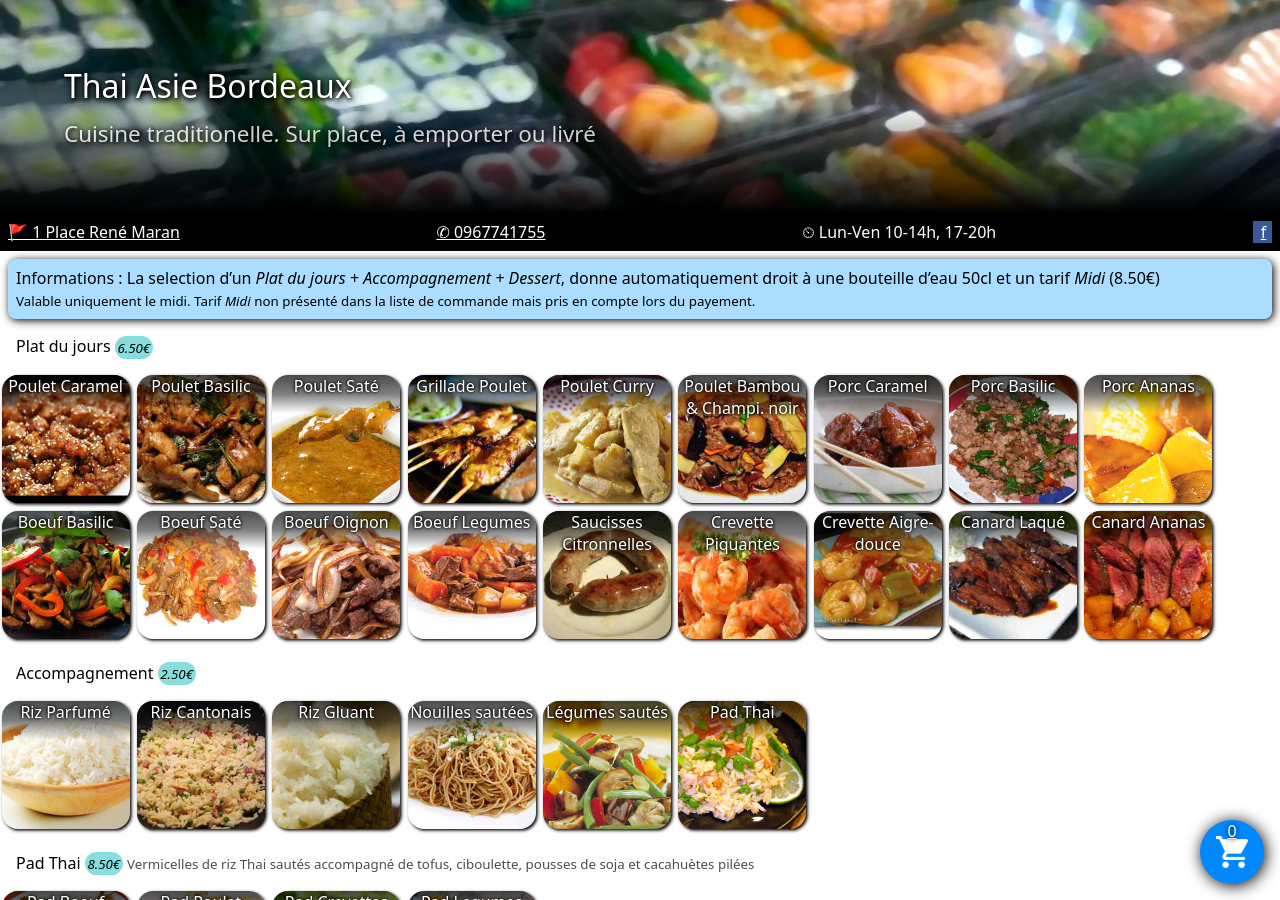
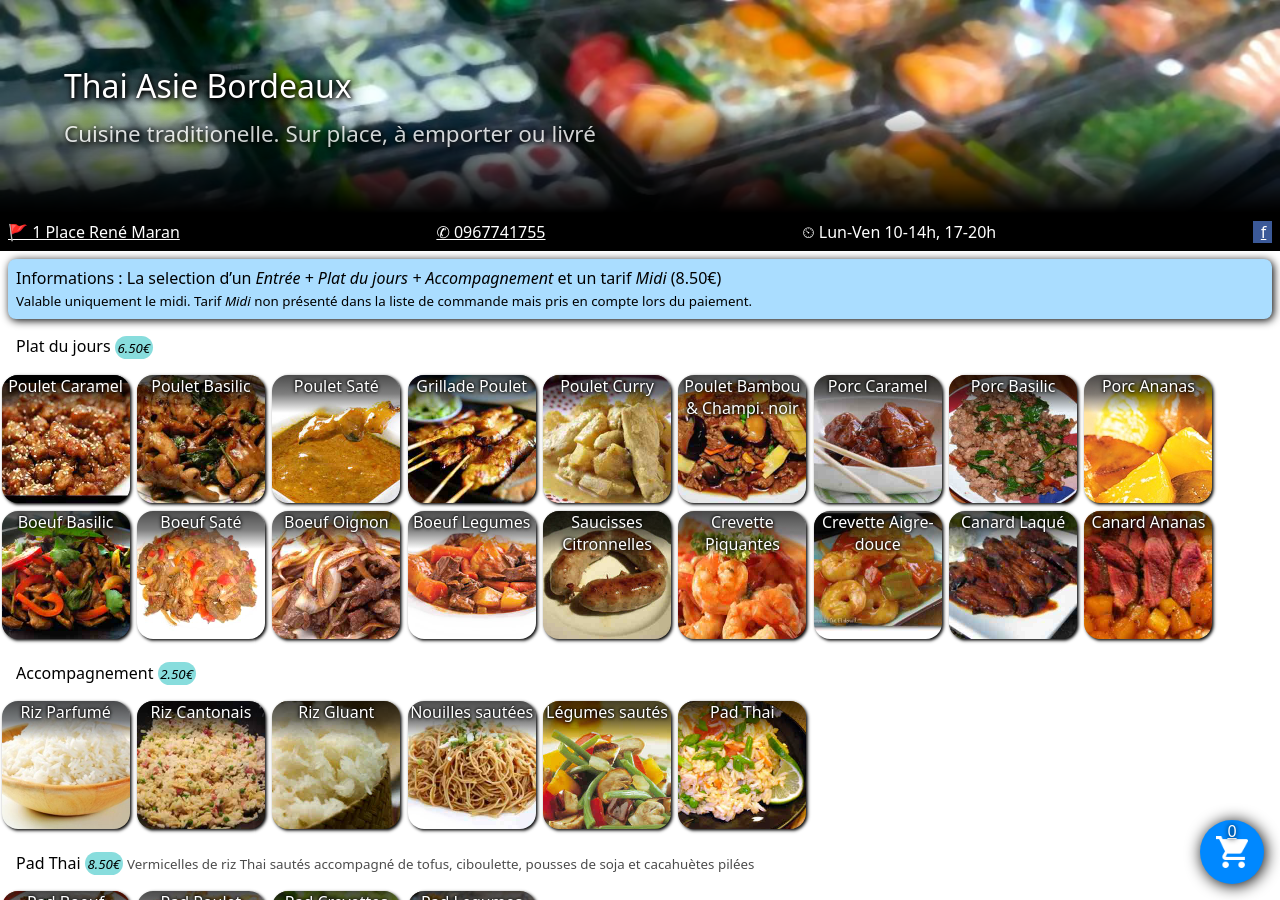
Before and after one commit to niris/thaiasiebordeaux, a Jekyll site: the page built from index.html, in a window 1280 px wide and 900 px high. Built offline with Jekyll 4.4.1, drawn with Linux system fonts in a browser that asks for light colours.

Commit message:
Update _config.yml

```diff
--- a/_config.yml
+++ b/_config.yml
@@ -3,7 +3,7 @@
 email: thaiasie.bordeaux@gmail.com
 phone: +33967741755
 info: >
-  La selection d'un *Plat du jours + Accompagnement + Dessert*, donne automatiquement droit à une bouteille d'eau 50cl et un tarif *Midi* (8.50€)<br/>
-  <small>Valable uniquement le midi. Tarif *Midi* non présenté dans la liste de commande mais pris en compte lors du payement.</small>
+  La selection d'un *Entrée + Plat du jours + Accompagnement* et un tarif *Midi* (8.50€)<br/>
+  <small>Valable uniquement le midi. Tarif *Midi* non présenté dans la liste de commande mais pris en compte lors du paiement.</small>
 
 #markdown: kramdown
```
